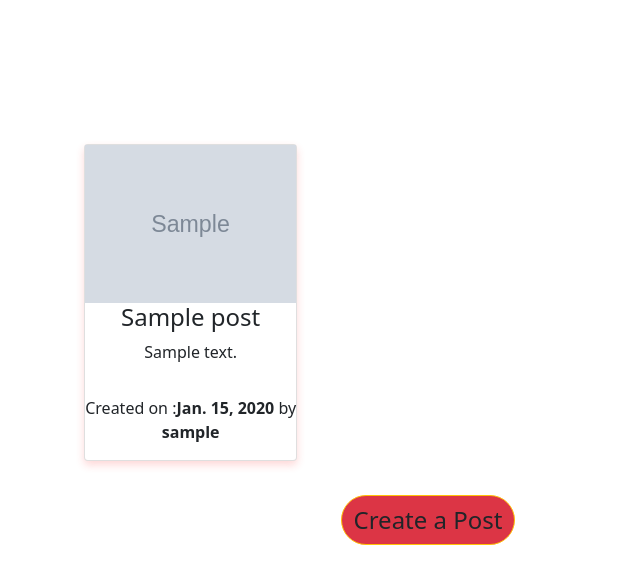
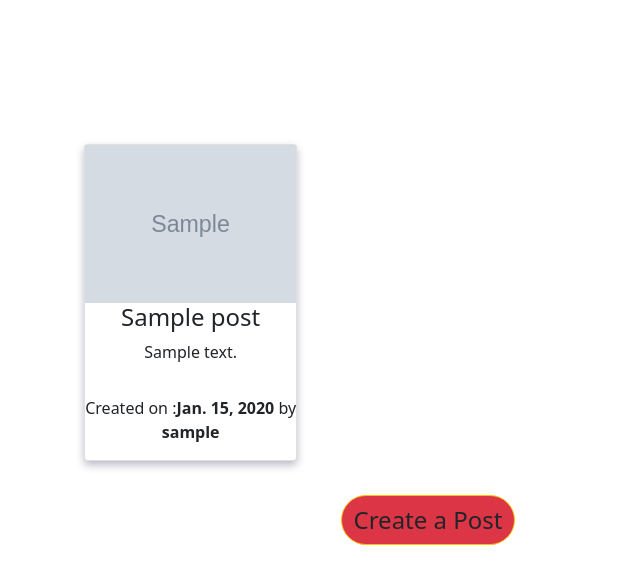
Before and after one commit to LoiseMulwa/Neck-of-the-woods, a Django app: template Neiba/templates/main/post.html in a window 1280 px wide. Shown: the part 83-667 px from the top of the page, without its empty margins (0-640 px from the left). Run offline with Django 4.2, Linux system fonts and the light colour scheme; tables that the repository leaves empty hold one stand-in row (values such as "Sample post"); the template is opened without the code that fills it: values that come from a table or form of the project are taken from there, most other values are stand-ins (such as "Sample title", 1, 10 or a date in 2020); grey boxes marked "Sample" are stand-in pictures; some libraries are stand-ins or nearby versions.

```diff
--- a/Neiba/templates/main/post.html
+++ b/Neiba/templates/main/post.html
@@ -7,13 +7,13 @@
 <link rel="stylesheet" href="https://cdnjs.cloudflare.com/ajax/libs/font-awesome/4.7.0/css/font-awesome.min.css">
 <style>
     .car {
-        box-shadow: 0 4px 8px 0 rgba(252, 53, 53, 0.2);
+        box-shadow: 0 4px 8px  #BBBAC6;
         text-align: center;
         margin-top: 5%;
     }
 
     .car:hover {
-        filter: drop-shadow(2px 4px 8px rgb(207, 113, 6));
+        filter: drop-shadow(2px 4px 8px #BBBAC6);
     }
 
     .title {
```
